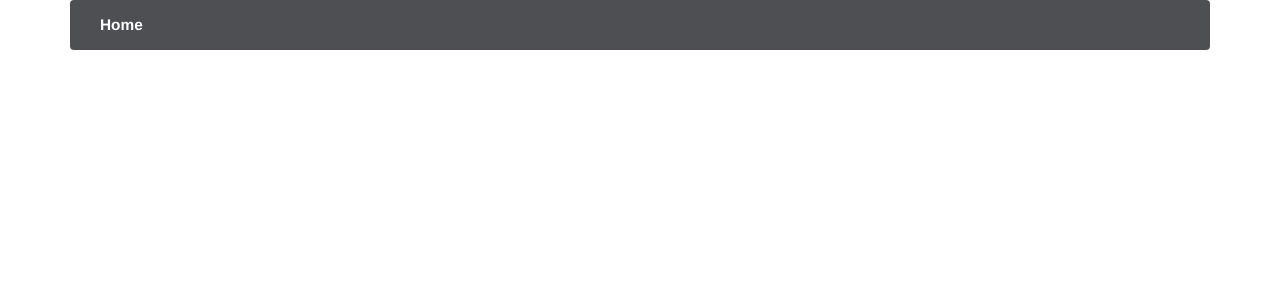
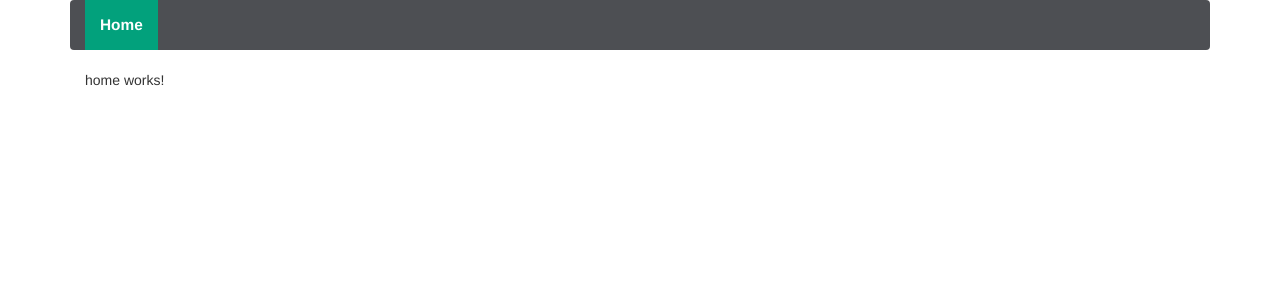
Before and after one commit to meutley/InfraMon, an Angular app: page / in a window 1280 px wide. Shown: the top 300 px of the page. Built offline with nearby package versions, Linux system fonts and the light colour scheme.

Commit message:
Add router and home route stub

```diff
--- a/src/app/app.component.html
+++ b/src/app/app.component.html
@@ -1 +1,4 @@
 <app-navigation-bar></app-navigation-bar>
+<div class="container">
+    <router-outlet></router-outlet>
+</div>
--- /dev/null
+++ b/src/app/app.routes.ts
@@ -0,0 +1,9 @@
+import { Routes } from '@angular/router';
+
+import { HomeComponent } from './home/home.component';
+
+const AppRoutes: Routes = [
+    { path: '', component: HomeComponent }
+];
+
+export default AppRoutes;
--- /dev/null
+++ b/src/app/home/home.component.html
@@ -0,0 +1,3 @@
+<p>
+  home works!
+</p>
--- /dev/null
+++ b/src/app/home/home.component.ts
@@ -0,0 +1,15 @@
+import { Component, OnInit } from '@angular/core';
+
+@Component({
+  selector: 'app-home',
+  templateUrl: './home.component.html',
+  styleUrls: ['./home.component.css']
+})
+export class HomeComponent implements OnInit {
+
+  constructor() { }
+
+  ngOnInit() {
+  }
+
+}
--- a/src/app/navigation-bar/navigation-bar.component.css
+++ b/src/app/navigation-bar/navigation-bar.component.css
@@ -9,6 +9,10 @@
     font-size: 110%;
 }
 
+.navbar .nav.navbar-nav .active > a {
+    background: #02a17c;
+}
+
 .navbar .nav.navbar-nav li a:hover {
     background: #ed5624;
 }
--- a/src/app/navigation-bar/navigation-bar.component.html
+++ b/src/app/navigation-bar/navigation-bar.component.html
@@ -1,7 +1,7 @@
 <nav class="navbar navbar-default">
   <div class="container-fluid">
     <ul class="nav navbar-nav">
-      <li><a href="#">Home</a></li>
+      <li [routerLinkActive]="['active']" [routerLinkActiveOptions]="{exact: true}"><a [routerLink]="['/']">Home</a></li>
     </ul>
   </div>
 </nav>
```
Also changed, not shown: src/app/app.module.ts (+8 -2 lines), src/app/home/home.component.css (added), 1 other file (tests, documents, lock files or other folders).
